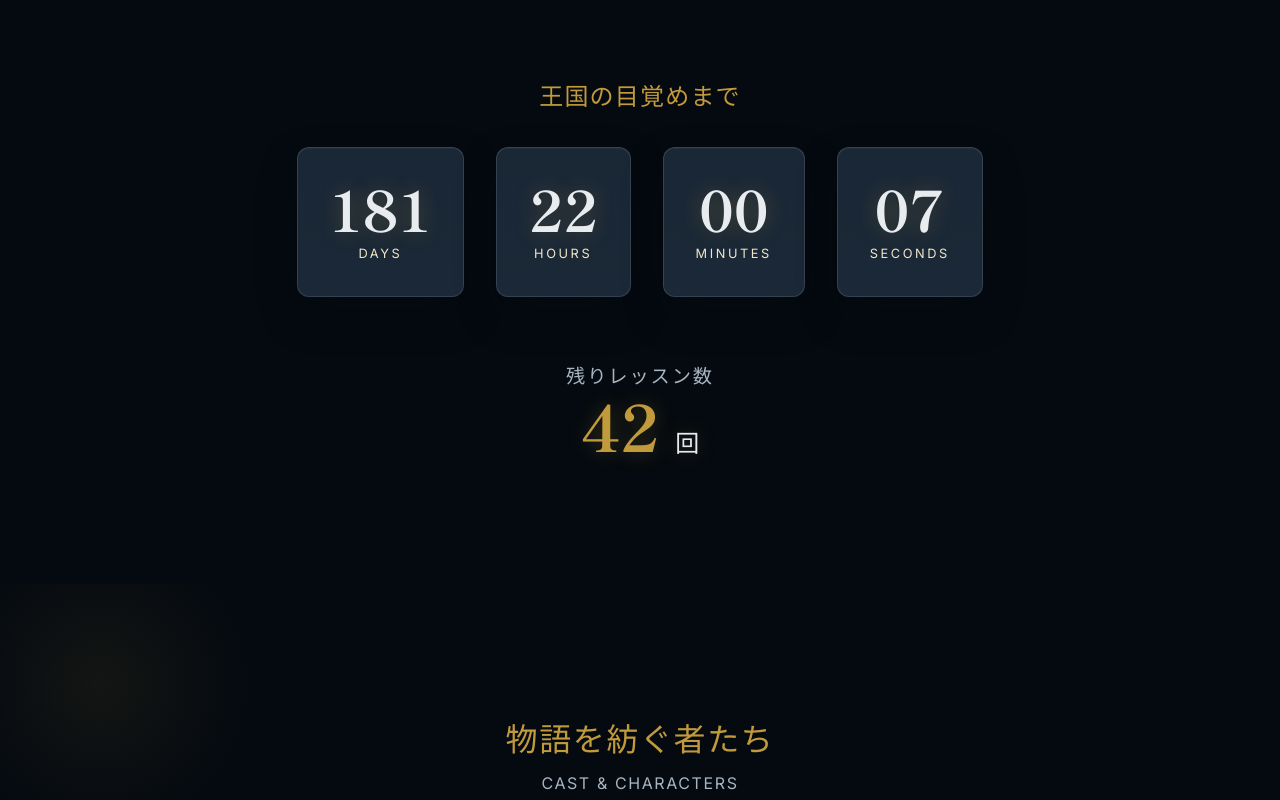
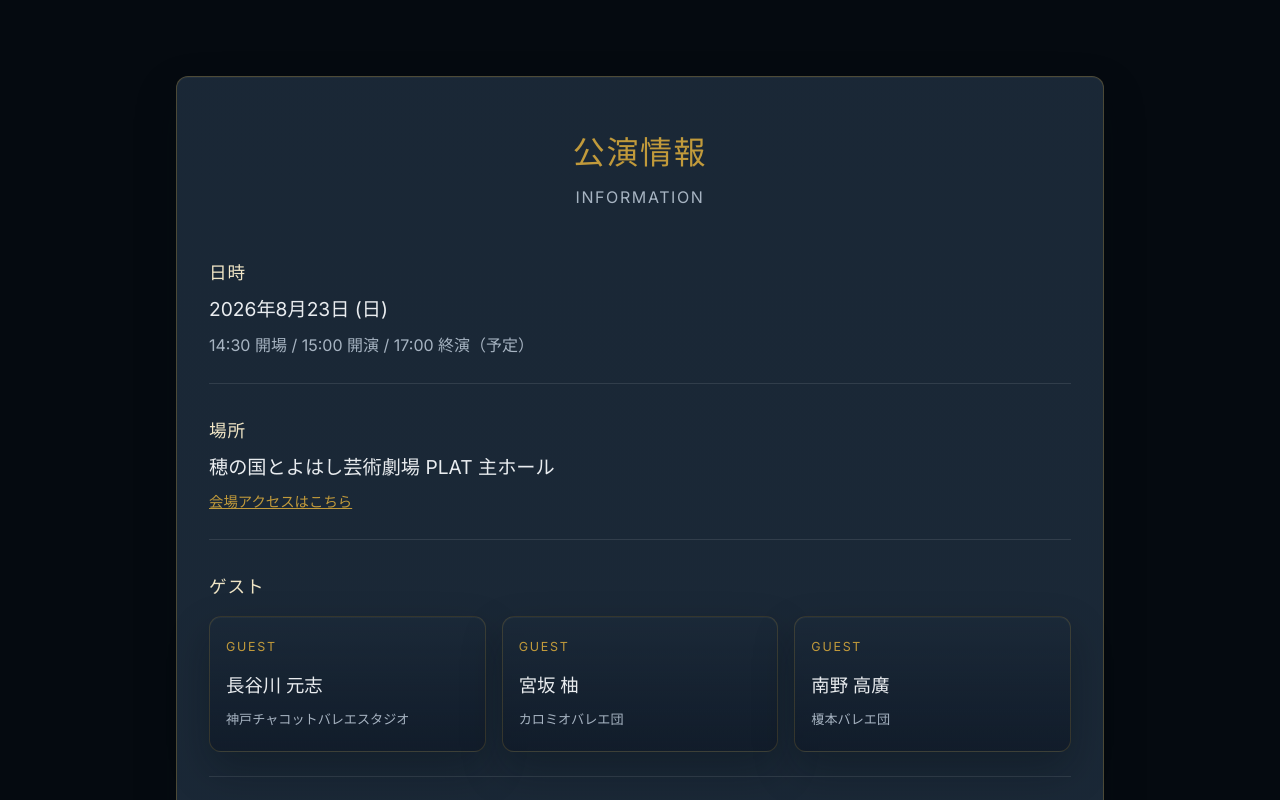
Before and after one commit to yutogasaki/sleeping-beauty, a Next.js app: page / in a window 1280 px wide. Shown: the part 1540-2340 px from the top of the page. Built offline with nearby package versions, Linux system fonts and the light colour scheme; no server answers; the database is empty.

Commit message:
Update home layout and guest info

```diff
--- a/src/components/CastCards.tsx
+++ b/src/components/CastCards.tsx
@@ -44,6 +44,14 @@ const castData: CastType[] = [
         description: "物語の運命を動かす闇の妖精。姫に呪いをかけ、百年の眠りへと導く重要な役どころ。",
         color: "#5C4033", // ダークブラウン/ブラック系
         icon: "🥀"
+    },
+    {
+        id: "bluebird",
+        role: "青い鳥",
+        name: "南野 高廣",
+        description: "フロリナ姫とともに祝宴を彩る、軽やかで華やかな青い翼の役どころ。",
+        color: "#7EA6E0",
+        icon: "🕊️"
     }
 ];
 
--- a/src/components/EventInfo.tsx
+++ b/src/components/EventInfo.tsx
@@ -3,6 +3,7 @@
 import { motion } from "framer-motion";
 import { useState } from "react";
 import { EVENT_DETAILS } from "../lib/eventDetails";
+import { GUEST_ARTISTS } from "../lib/guestArtists";
 import { PROGRAM_CHAPTERS, PROGRAM_NOTE } from "../lib/programDetails";
 import TicketModal from "./TicketModal";
 
@@ -13,9 +14,9 @@ export default function EventInfo() {
         <section
             id="event-info"
             className="section-padding flex-center"
-            style={{ backgroundColor: "var(--color-primary)", position: "relative", zIndex: 10, scrollMarginTop: "2rem" }}
+            style={{ backgroundColor: "var(--color-primary-dark)", position: "relative", zIndex: 10, scrollMarginTop: "2rem" }}
         >
-            <div className="container" style={{ width: "100%", maxWidth: "800px" }}>
+            <div className="container" style={{ width: "100%", maxWidth: "960px" }}>
                 <motion.div
                     initial={{ opacity: 0, y: 30 }}
                     whileInView={{ opacity: 1, y: 0 }}
@@ -55,6 +56,44 @@ export default function EventInfo() {
                             >
                                 会場アクセスはこちら
                             </a>
+                        </div>
+
+                        {/* Guests */}
+                        <div style={{ borderBottom: "1px solid rgba(255,255,255,0.1)", paddingBottom: "1.5rem" }}>
+                            <h4 style={{ color: "var(--color-accent-light)", fontSize: "1.1rem", marginBottom: "1rem" }}>ゲスト</h4>
+                            <div
+                                style={{
+                                    display: "grid",
+                                    gridTemplateColumns: "repeat(auto-fit, minmax(180px, 1fr))",
+                                    gap: "1rem",
+                                }}
+                            >
+                                {GUEST_ARTISTS.map((guest) => (
+                                    <div
+                                        key={guest.id}
+                                        className="glass-panel"
+                                        style={{
+                                            padding: "1.25rem 1rem",
+                                            minHeight: "132px",
+                                            display: "flex",
+                                            flexDirection: "column",
+                                            justifyContent: "space-between",
+                                            borderColor: "rgba(var(--color-accent-rgb), 0.2)",
+                                            background: "linear-gradient(180deg, rgba(var(--color-surface-rgb), 0.9) 0%, rgba(var(--color-primary-rgb), 0.72) 100%)",
+                                        }}
+                                    >
+                                        <p style={{ color: "var(--color-accent)", fontSize: "0.78rem", letterSpacing: "0.14em", marginBottom: "0.8rem" }}>
+                                            GUEST
+                                        </p>
+                                        <p style={{ color: "var(--color-text)", fontSize: "1.15rem", fontFamily: "var(--font-heading)", marginBottom: "0.55rem" }}>
+                                            {guest.name}
+                                        </p>
+                                        <p style={{ color: "var(--color-text-muted)", fontSize: "0.82rem", lineHeight: 1.7 }}>
+                                            {guest.affiliation}
+                                        </p>
+                                    </div>
+                                ))}
+                            </div>
                         </div>
 
                         {/* Program */}
--- a/src/components/HomeContent.tsx
+++ b/src/components/HomeContent.tsx
@@ -4,9 +4,7 @@ import { useSearchParams } from "next/navigation";
 import { PreviewProvider } from "../lib/PreviewContext";
 import MainHero from "./MainHero";
 import Prologue from "./Prologue";
-import Countdown from "./Countdown";
 import CastCards from "./CastCards";
-import ProgramCarousel from "./ProgramCarousel";
 import EventInfo from "./EventInfo";
 import MessagesSection from "./MessagesSection";
 import GiftSection from "./GiftSection";
@@ -40,10 +38,8 @@ export default function HomeContent() {
                 )}
                 <MainHero />
                 <Prologue />
-                <Countdown />
+                <EventInfo />
                 <CastCards />
-                <ProgramCarousel />
-                <EventInfo />
                 <MessagesSection />
                 <GiftSection />
                 <BehindTheScenes />
--- /dev/null
+++ b/src/lib/guestArtists.ts
@@ -0,0 +1,23 @@
+export type GuestArtist = {
+  id: string;
+  name: string;
+  affiliation: string;
+};
+
+export const GUEST_ARTISTS: GuestArtist[] = [
+  {
+    id: "hasegawa",
+    name: "長谷川 元志",
+    affiliation: "神戸チャコットバレエスタジオ",
+  },
+  {
+    id: "miyasaka",
+    name: "宮坂 柚",
+    affiliation: "カロミオバレエ団",
+  },
+  {
+    id: "minamino",
+    name: "南野 高廣",
+    affiliation: "榎本バレエ団",
+  },
+];
```
Also changed, not shown: 3 other files (tests, documents, lock files or other folders).
